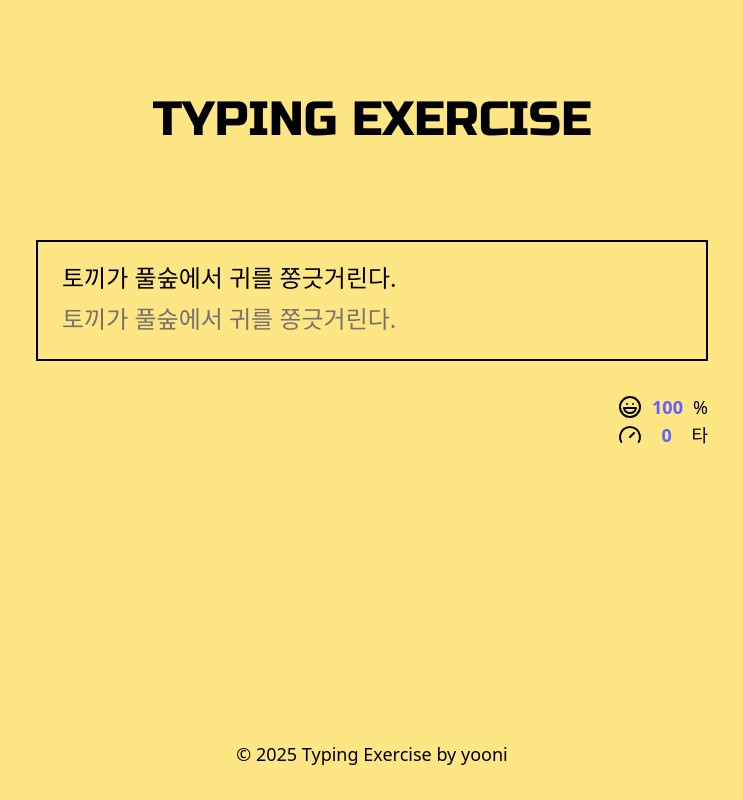
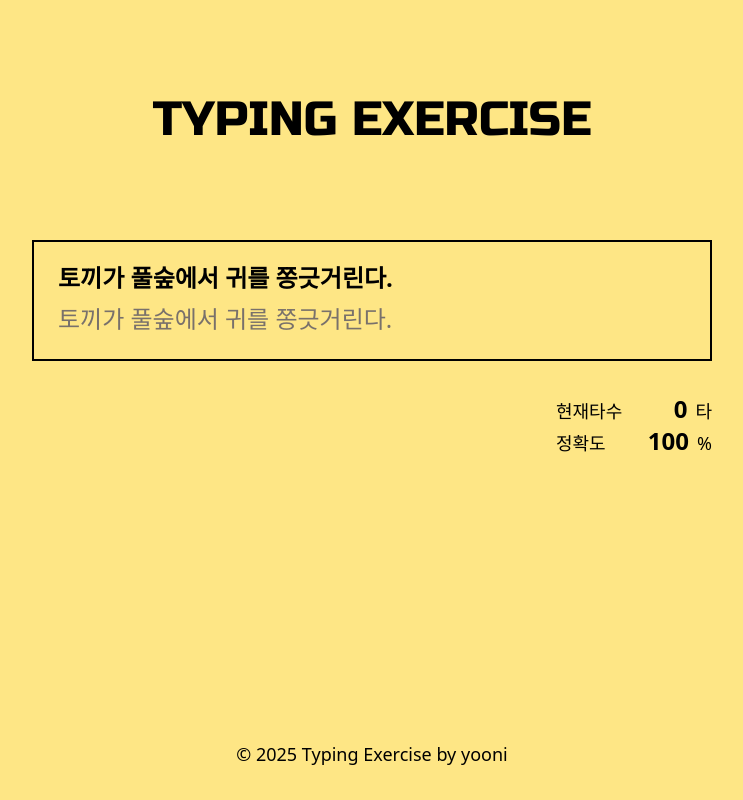
Before and after one commit to beigeyoon/typing-exercise, a React (Vite) app: page /short in a window 1280 px wide. Shown: the whole page, without its empty margins (268-1011 px from the left). Built offline with nearby package versions, Linux system fonts and the light colour scheme; a web font is replaced by a local one.

Commit message:
feat. Result 디자인 수정, isTyping 상태에서 타이머 표시

```diff
--- a/src/components/Result/index.tsx
+++ b/src/components/Result/index.tsx
@@ -1,38 +1,53 @@
-import Laugh from '@/assets/laugh.svg';
-import Meh from '@/assets/meh.svg';
-import Angry from '@/assets/angry.svg';
-import Gauge from '@/assets/gauge.svg';
-import ThumbsUp from '@/assets/thumbs-up.svg';
 import { useEffect, useMemo, useState } from 'react';
+import { motion } from 'motion/react';
 
-const Result = ({ accuracy, cpm }: { cpm: number, accuracy: number }) => {
+const Result = ({ accuracy, cpmHistory }: { cpmHistory: number[], accuracy: number }) => {
+  const currentCpm = useMemo(() => cpmHistory.length > 0 ? cpmHistory[cpmHistory.length - 1] : 0, [cpmHistory]);
+  const cpmAverage = useMemo(() => cpmHistory.length > 0 ? cpmHistory.reduce((sum, value) => sum + value, 0) / cpmHistory.length : 0, [cpmHistory]);
   const [bestCpm, setBestCpm] = useState<number>(0);
+  const [currentCpmHighlight, setCurrentCpmHighlight] = useState<boolean>(false);
+  const [bestCpmHighlight, setBestCpmHighlight] = useState<boolean>(false);
 
   useEffect(() => {
-    if (cpm > bestCpm) setBestCpm(cpm);
-  }, [cpm]);
-
-  const accuracyIcon = useMemo(() => {
-    if (accuracy === 100) return Laugh;
-    if (90 <= accuracy && accuracy < 100) return Meh;
-    if (accuracy < 90) return Angry;
-  }, [accuracy]);
+    if (currentCpm > 0) setCurrentCpmHighlight(true);
+    if (currentCpm > bestCpm) {
+      setBestCpm(currentCpm);
+      setBestCpmHighlight(true);
+    }
+  }, [currentCpm]);
 
   return (
-    <div className='text-lg w-[90px] ml-auto'>
-      <div className='flex justify-between'>
-        <img src={accuracyIcon} /><span className='text-indigo-500 font-bold'>{accuracy}</span>%
-      </div>
-      <div className='flex justify-between'>
-        <img src={Gauge} /><span className='text-indigo-500 font-bold'>{cpm}</span>타
-      </div>
+    <div className='text-lg w-[156px] ml-auto'>
+      <ResultItem name='현재타수' value={currentCpm} unit='타' highlight={currentCpmHighlight} hightlightColor='#707070' onAnimationComplete={() => setCurrentCpmHighlight(false)} />
       {bestCpm > 0 && (
-        <div className='flex justify-between'>
-          <img src={ThumbsUp} /><span className='text-indigo-500 font-bold'>{bestCpm}</span>타
-        </div>
+        <ResultItem name='최고타수' value={bestCpm} unit='타' highlight={bestCpmHighlight} hightlightColor='#ff0000' onAnimationComplete={() => setBestCpmHighlight(false)} />
       )}
+      {cpmAverage > 0 && (
+        <ResultItem name='평균타수' value={Math.round(cpmAverage)} unit='타' />
+      )}
+      <ResultItem name='정확도' value={accuracy} unit='%' />
     </div>
   )
 };
 
 export default Result;
+
+const ResultItem = ({ name, value, unit, highlight, hightlightColor, onAnimationComplete }: { name: string, value: number, unit: string, highlight?: boolean, hightlightColor?: string, onAnimationComplete?: () => void }) => {
+  return (
+    <div className='flex items-end justify-between gap-2'>
+      {name}
+      <span className='flex items-end justify-end gap-2'>
+        <motion.span
+          className='text-2xl font-bold'
+          initial={{ color: '#000' }}
+          animate={highlight ? { color: hightlightColor } : { color: '#000' }}
+          transition={{ duration: 0.5, ease: 'easeInOut' }}
+          onAnimationComplete={onAnimationComplete}
+        >
+          {value}
+        </motion.span>
+        {unit}
+      </span>
+    </div>
+  )
+}
--- a/src/routes/pages/Short.tsx
+++ b/src/routes/pages/Short.tsx
@@ -9,8 +9,9 @@ export default function Short() {
   const {
     currentSentence,
     accuracy,
-    cpm,
+    cpmHistory,
     isTyping,
+    timeCount,
     errorIndex,
     handleInputChange,
     handleFinish
@@ -28,11 +29,13 @@ export default function Short() {
   ), [currentSentence, errorIndex]);
 
   return (
-    <div className='flex flex-col gap-8 w-2xl mx-auto'>
+    <div className='flex flex-col gap-8 w-full'>
       <div className='flex flex-col gap-3 border-2 p-6 text-2xl leading-none'>
-        <div className='flex justify-between'>
-          <div>{renderSentence}</div>
+        <div className='flex justify-between relative'>
+          <div className='font-bold'>{renderSentence}</div>
           {isTyping && (
+            <div className='absolute top-[-58px] right-[-20px] flex items-center justify-between w-[62px]'>
+              <span className='text-sm'>{timeCount}</span>
               <motion.img
                 src={TypingIcon}
                 className='w-[24px]'
@@ -45,6 +48,7 @@ export default function Short() {
                   ease: "easeInOut",
                 }}
               />
+            </div>
           )}
         </div>
         <input
@@ -61,9 +65,7 @@ export default function Short() {
           onBlur={() => inputRef.current?.focus()}
         />
       </div>
-      {cpm !== null && accuracy !== null && (
-        <Result cpm={cpm} accuracy={accuracy} />
-      )}
+      <Result cpmHistory={cpmHistory} accuracy={accuracy} />
     </div>
   )
 }
--- a/src/utils/useTypingExercise.ts
+++ b/src/utils/useTypingExercise.ts
@@ -1,4 +1,4 @@
-import { useEffect, useState } from "react";
+import { useEffect, useMemo, useRef, useState } from "react";
 import { calculateResult } from "@/utils/calculateResult";
 import { sentences } from "@/constants/short";
 
@@ -7,9 +7,10 @@ export const useTypingExercise = (inputRef: React.RefObject<HTMLInputElement>) =
   const [inputValue, setInputValue] = useState<string>("");
   const [startTime, setStartTime] = useState<number | null>(null);
   const [accuracy, setAccuracy] = useState<number>(100);
-  const [cpm, setCpm] = useState<number>(0);
   const [cpmHistory, setCpmHistory] = useState<number[]>([]);
   const [errorIndex, setErrorIndex] = useState<number[]>([]);
+  const [timeCount, setTimeCount] = useState<number>(0);
+  const timerRef = useRef(0);
 
   useEffect(() => {
     if (inputRef.current) inputRef.current?.focus();
@@ -30,11 +31,32 @@ export const useTypingExercise = (inputRef: React.RefObject<HTMLInputElement>) =
     setErrorIndex(errors);
   }, [inputValue]);
 
+  const isTyping = useMemo(() => startTime !== null, [startTime]);
+
+  useEffect(() => {
+    if (isTyping) {
+      timerRef.current = setInterval(() => {
+        setTimeCount((prev) => parseFloat((prev + 0.01).toFixed(3)));
+      }, 10);
+    } else {
+      if (timerRef.current) {
+        clearInterval(timerRef.current);
+        timerRef.current = 0;
+        setTimeCount(0);
+      }
+    }
+    return () => {
+      if (timerRef.current) {
+        clearInterval(timerRef.current);
+      }
+    };
+  }, [isTyping]);
+
   const handleInputChange = (e: React.ChangeEvent<HTMLInputElement>) => {
     if (!startTime) setStartTime(Date.now());
     const value = e.target.value;
     setInputValue(value);
-    if (value.length > currentSentence.length) handleFinish();
+    if (value.length > currentSentence.length && accuracy >= 50) handleFinish();
   };
 
   const handleFinish = () => {
@@ -44,7 +66,6 @@ export const useTypingExercise = (inputRef: React.RefObject<HTMLInputElement>) =
       startTime: startTime!
     });
     setAccuracy(accuracy);
-    setCpm(cpm);
     setCpmHistory((prev) => [...prev, cpm]);
     setCurrentSentence(sentences[Math.floor(Math.random() * sentences.length)]);
     setInputValue("");
@@ -56,9 +77,9 @@ export const useTypingExercise = (inputRef: React.RefObject<HTMLInputElement>) =
   return {
     currentSentence,
     accuracy,
-    cpm,
     cpmHistory,
-    isTyping: startTime !== null,
+    isTyping,
+    timeCount,
     errorIndex,
     handleInputChange,
     handleFinish,
```
Lines whose indentation alone changed are shown as unchanged.
